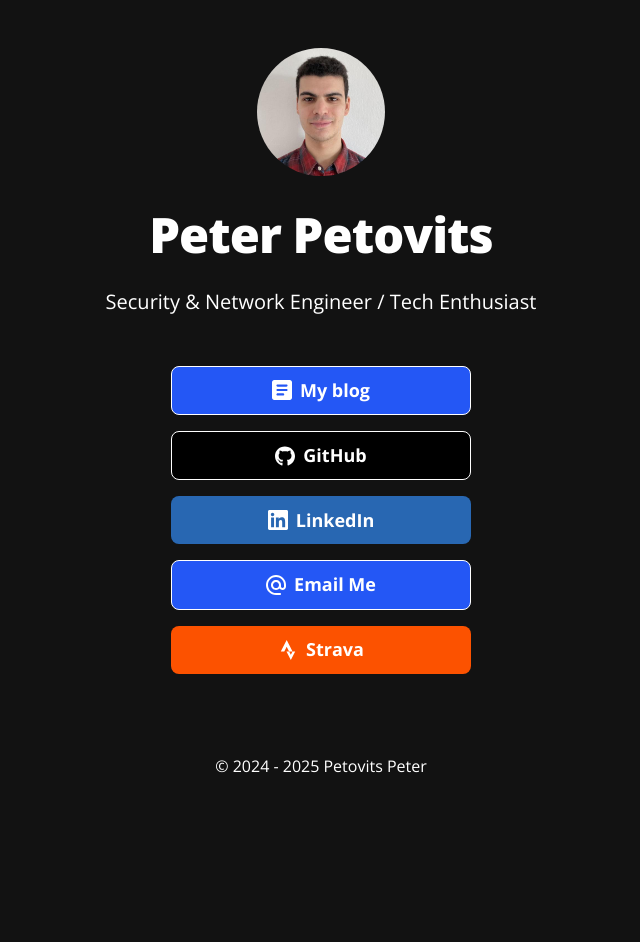
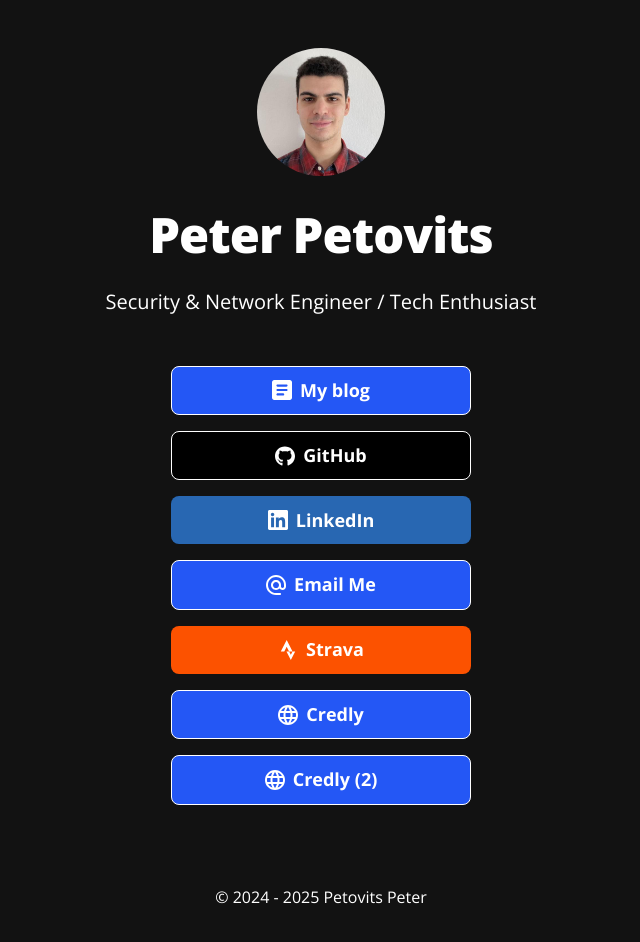
Before and after one commit to PeterPetovits/home-site, a plain HTML site: page index.html in a window 1280 px wide. Shown: the whole page, without its empty margins (319-959 px from the left). Before the commit the page ends 800 px from the top, so only its background shows below. Drawn offline with Linux system fonts and the light colour scheme.

Commit message:
Added credly links

```diff
--- a/index.html
+++ b/index.html
@@ -392,7 +392,10 @@
               <!--<a class="button button-default" href="#" target="_blank" rel="noopener" role="button"><img class="icon" aria-hidden="true" src="images/icons/generic-sms.svg" alt="SMS Icon">Send us a message</a>-->
 
               <!-- Generic Website -->
-              <!--<a class="button button-default" href="#" target="_blank" rel="noopener" role="button"><img class="icon" aria-hidden="true" src="images/icons/generic-website.svg" alt="Website Icon">Visit Website</a>-->
+              <a class="button button-default" href="https://www.credly.com/users/petros-petovits" target="_blank" rel="noopener" role="button"><img class="icon" aria-hidden="true" src="images/icons/generic-website.svg" alt="Website Icon">Credly</a>
+
+              <!-- Generic Website -->
+              <a class="button button-default" href="https://www.credly.com/users/petros-petovits.54fcb937" target="_blank" rel="noopener" role="button"><img class="icon" aria-hidden="true" src="images/icons/generic-website.svg" alt="Website Icon">Credly (2)</a>
 
               <!-- LittleLink Extended -->
               <!--<a class="button button-default" href="https://github.com/sethcottle/littlelink-extended" target="_blank" rel="noopener" role="button"><img class="icon" aria-hidden="true" src="images/icons/littlelink.svg" alt="LittleLink Logo">LittleLink Extended</a>-->
```
Also changed, not shown: 2 other files.
